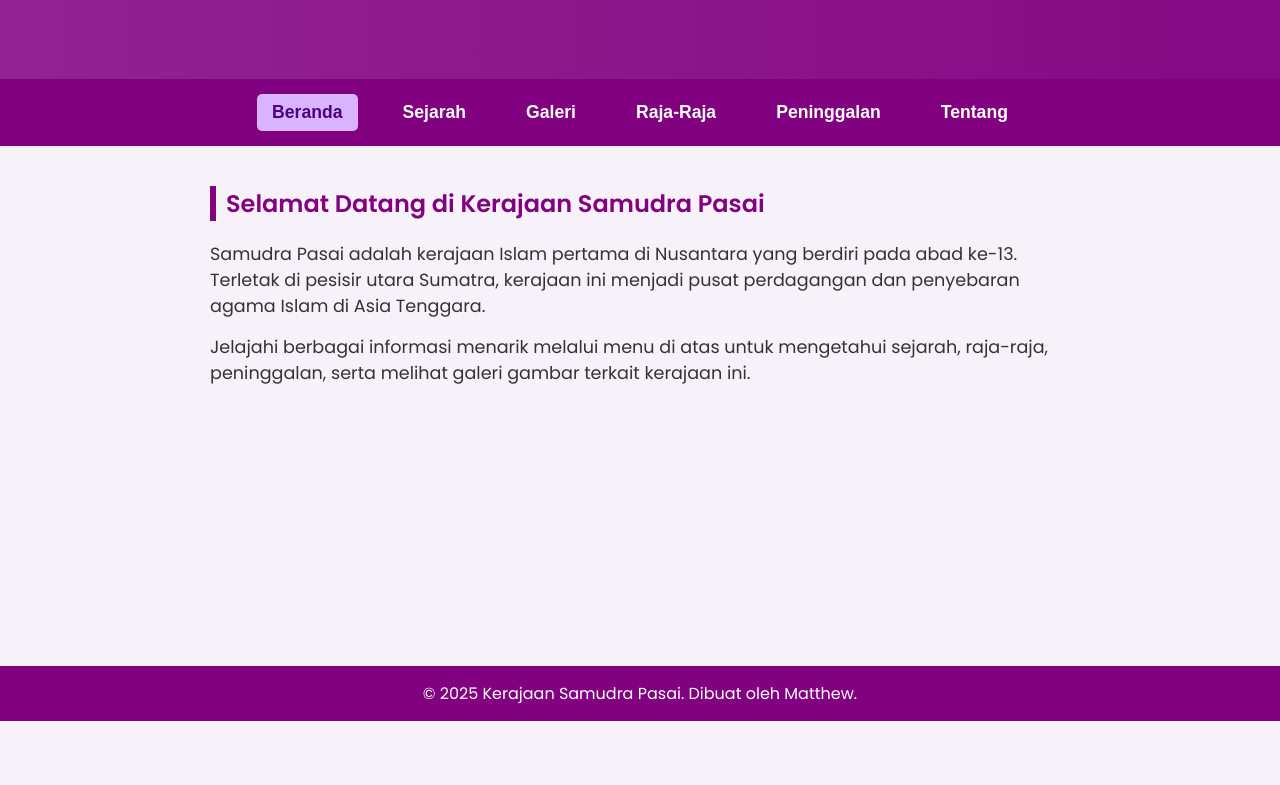
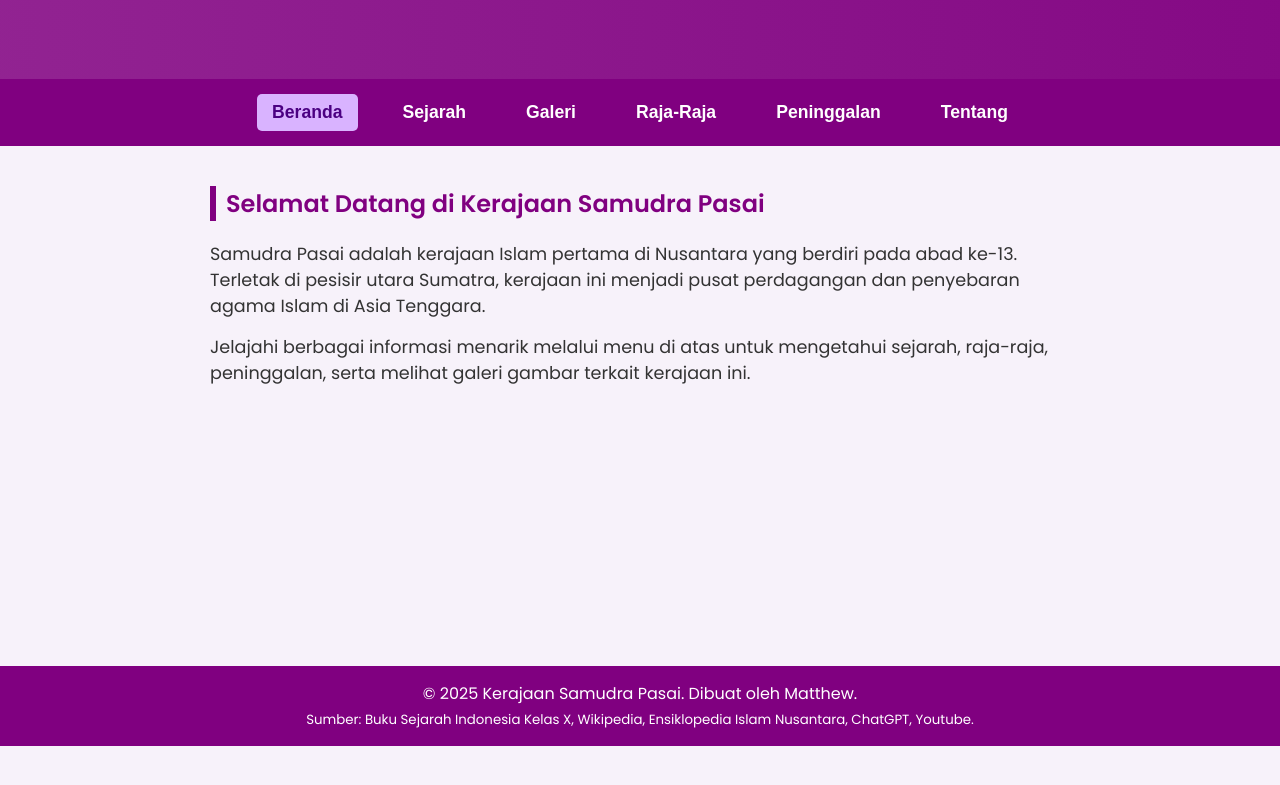
Before and after one commit to NOBODY7770/WEB-Samudra-Pasai_Matthew-X4-17, a plain HTML site: page index.html in a window 1280 px wide. Shown: the part 201-986 px from the top of the page. Drawn offline with Linux system fonts and the light colour scheme.

Commit message:
Update index.html

```diff
--- a/index.html
+++ b/index.html
@@ -305,8 +305,10 @@
 
   </main>
 
-  <footer>
-    &copy; 2025 Kerajaan Samudra Pasai. Dibuat oleh Matthew.
+<footer>
+  &copy; 2025 Kerajaan Samudra Pasai. Dibuat oleh Matthew.<br>
+  <small>Sumber: Buku Sejarah Indonesia Kelas X, Wikipedia, Ensiklopedia Islam Nusantara, ChatGPT, Youtube.</small>
+</footer>
 
 
 
```
